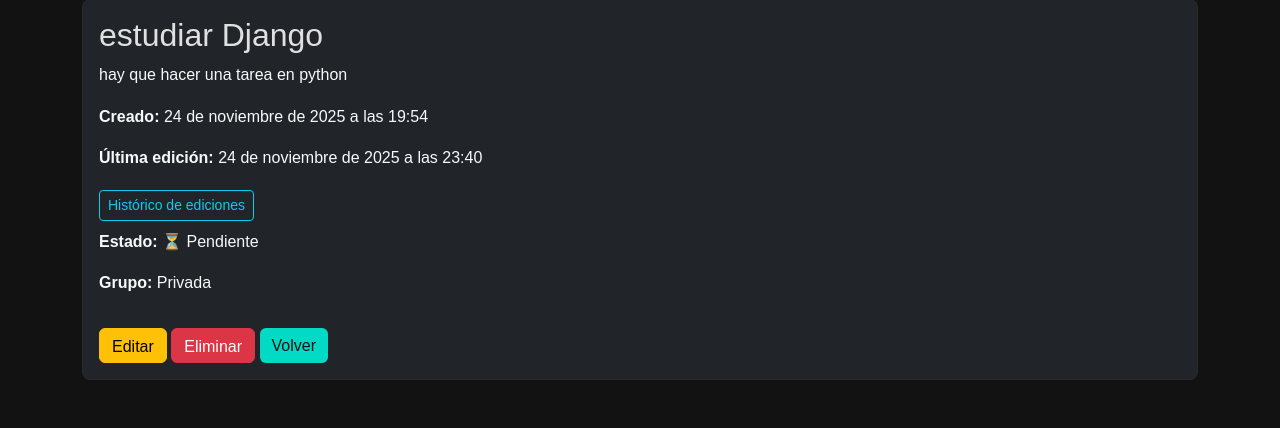
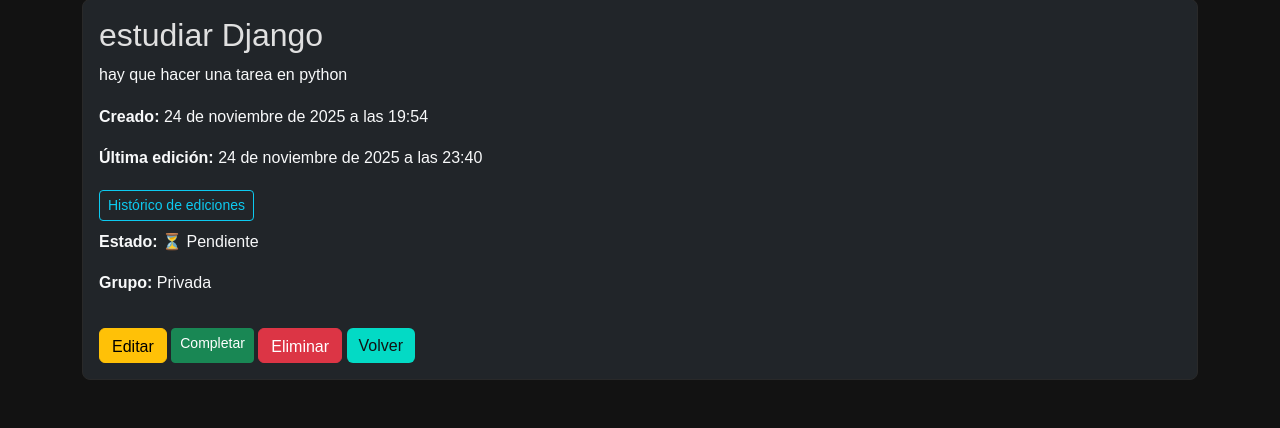
Before and after one commit to Lucho-Vidal/PCTProject, a Django app: page /todoer/1/ in a window 1280 px wide. Shown: the part 127-555 px from the top of the page. Run offline with Django 5.2, Linux system fonts and the light colour scheme; a user stored in the database is signed in; data comes from the database, SQL or seed files in the repository; some libraries are stand-ins or nearby versions.

Commit message:
agregue boton de completado

```diff
--- a/todoer/templates/todoer/task_detail.html
+++ b/todoer/templates/todoer/task_detail.html
@@ -51,6 +51,10 @@
 
         <div class="mt-3">
             <a href="{% url 'todoer:edit_task' task.id %}" class="btn btn-warning">Editar</a>
+            <a href="{% url 'todoer:toggle_task_completed' task.id %}"
+                class="btn btn-sm {% if task.completed %}btn-secondary{% else %}btn-success{% endif %}">
+                {% if task.completed %}Reabrir{% else %}Completar{% endif %}
+            </a>
             <a href="{% url 'todoer:delete_task' task.id %}" class="btn btn-danger"
                 onclick="return confirm('¿Seguro que deseas eliminar esta tarea?');">
                 Eliminar
```
